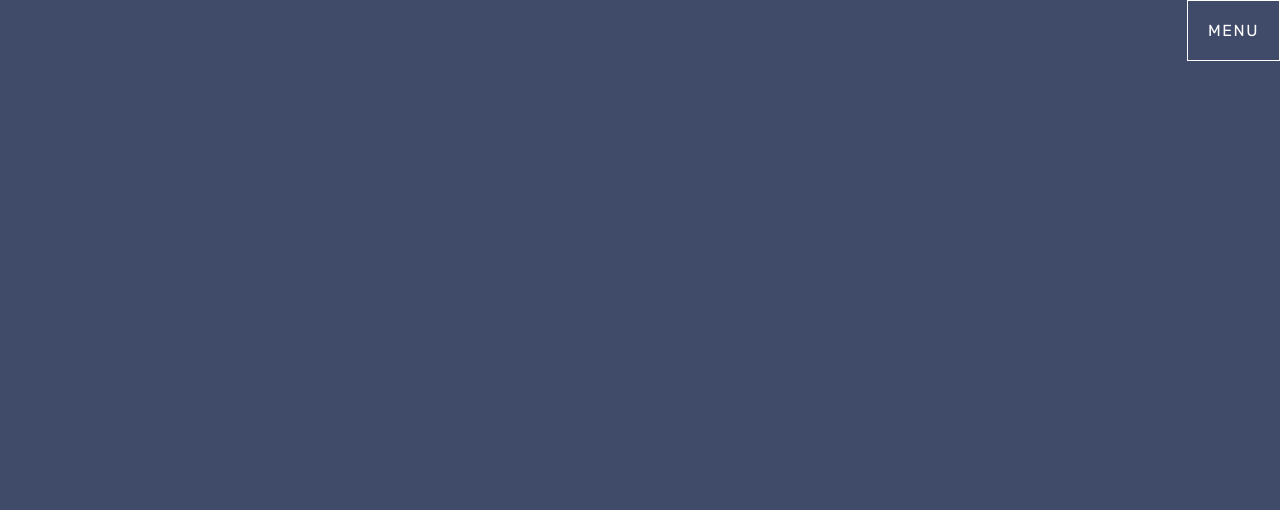
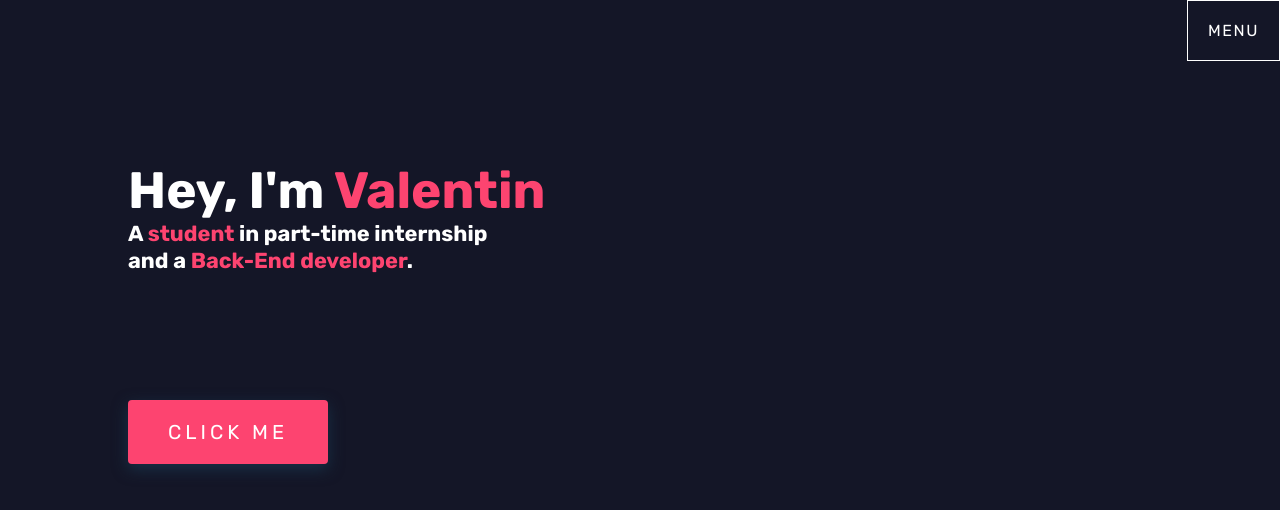
Before and after one commit to Flamekke/Portfoliov2, a React (Create React App) app in the folder portfolio/: page / in a window 1280 px wide. Shown: the top 510 px of the page. Built offline with nearby package versions, Linux system fonts and the light colour scheme.

Commit message:
home page

```diff
--- a/portfolio/src/App.js
+++ b/portfolio/src/App.js
@@ -1,14 +1,17 @@
-import logo from './logo.svg';
 import './App.css';
+import React, { Component }  from 'react';
 import Navbar from './Navbar';
+import Home from './components/Home'
 function App() {
   return (
 
     <div className="App">
       <link rel="stylesheet" href="path/to/font-awesome/css/font-awesome.min.css"/>
       <Navbar/>
+      <Home/>
     </div>
   );
+
 }
 
 export default App;
--- a/portfolio/src/Navbar.css
+++ b/portfolio/src/Navbar.css
@@ -134,7 +134,7 @@ h6:first-child {
   position: fixed;
   width: 100vw;
   height: 100vh;
-  background-color: #000;
+  background-color: #1B1E32;
   transform: translateY(-100vh);
   transition: transform 0.33s ease-out;
   z-index: 5;
@@ -356,7 +356,7 @@ h6:first-child {
 = Page styles =
 ===============================================>>>>>*/
 body {
-  background-color: #404B69;
+  background-color: #141627;
 }
 body main.page {
   margin: 60px 0;
--- a/portfolio/src/Navbar.js
+++ b/portfolio/src/Navbar.js
@@ -1,6 +1,5 @@
 import './Navbar.css'
 import React, {useEffect, useState, useRef} from "react";
-import { FontAwesomeIcon } from '@fortawesome/react-fontawesome'
 
 
 const ESC_KEY_CODE = 'Escape';
--- /dev/null
+++ b/portfolio/src/components/Home.css
@@ -0,0 +1,86 @@
+h1 {
+    font-size: 4vw;
+    text-align: left;
+    padding-left : 10vw;
+    padding-top: 20vh;
+    color : white;
+}
+
+h1 span {
+    color : #FD4470;
+}
+
+h2 {
+    color : white;
+    font-size: 1.7vw;
+    text-align: left;
+    padding-left : 10vw;
+}
+
+h2 span {
+    color : #FD4470;
+}
+
+@media (max-width: 799px) {
+h1 {
+    font-size: 9vw;
+    padding-left : 0vw;
+
+    text-align: center;
+}
+
+h2 {
+    padding-left : 0vw;
+    font-size: 4vw;
+    text-align: center;
+}
+}
+
+
+.button {
+    text-transform: uppercase;
+    cursor: pointer;
+    font-size: 20px;
+    letter-spacing: 4px;
+    position: absolute;
+    background-color: #FD4470;
+    left : 10vw;
+    top: 50vh;
+    border: none;
+    color: #fff;
+    padding: 20px;
+    width: 200px;
+    text-align: center;
+    transition-duration: 0.4s;
+    overflow: hidden;
+    box-shadow: 0 5px 15px #193047;
+    border-radius: 4px;
+  }
+
+  .button:hover {
+    background: #fff;
+    box-shadow: 0px 2px 10px 5px #FD4470;
+    color: #000;
+  }
+
+  .button:after {
+    content: "";
+    background: #FD4470;
+    display: block;
+    position: absolute;
+    padding-top: 300%;
+    padding-left: 350%;
+    margin-left: -20px !important;
+    margin-top: -120%;
+    opacity: 0;
+    transition: all 0.8s
+  }
+
+  .button:active:after {
+    padding: 0;
+    margin: 0;
+    opacity: 1;
+    transition: 0s
+  }
+
+  .button:focus { outline:0; }
--- /dev/null
+++ b/portfolio/src/components/Home.js
@@ -0,0 +1,17 @@
+import './Home.css'
+import React, {useEffect, useState, useRef} from "react";
+
+
+
+const Home = (props) => {
+    return(
+        <div>
+            <h1>Hey, I'm <span>Valentin</span></h1>
+            <h2>A <span>student</span> in part-time internship <br/>and a <span>Back-End developer</span>.</h2>
+            <button class="button">Click Me</button>
+
+        </div>
+    );
+}
+
+export default Home;
```
